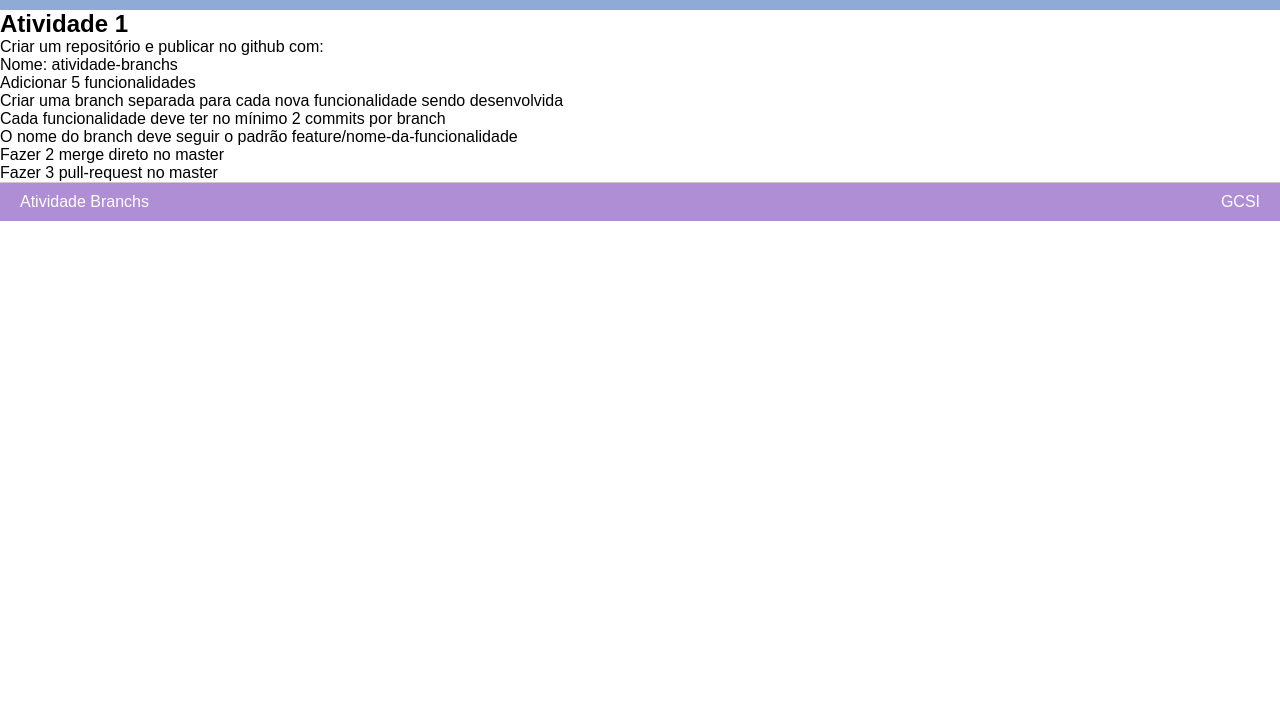
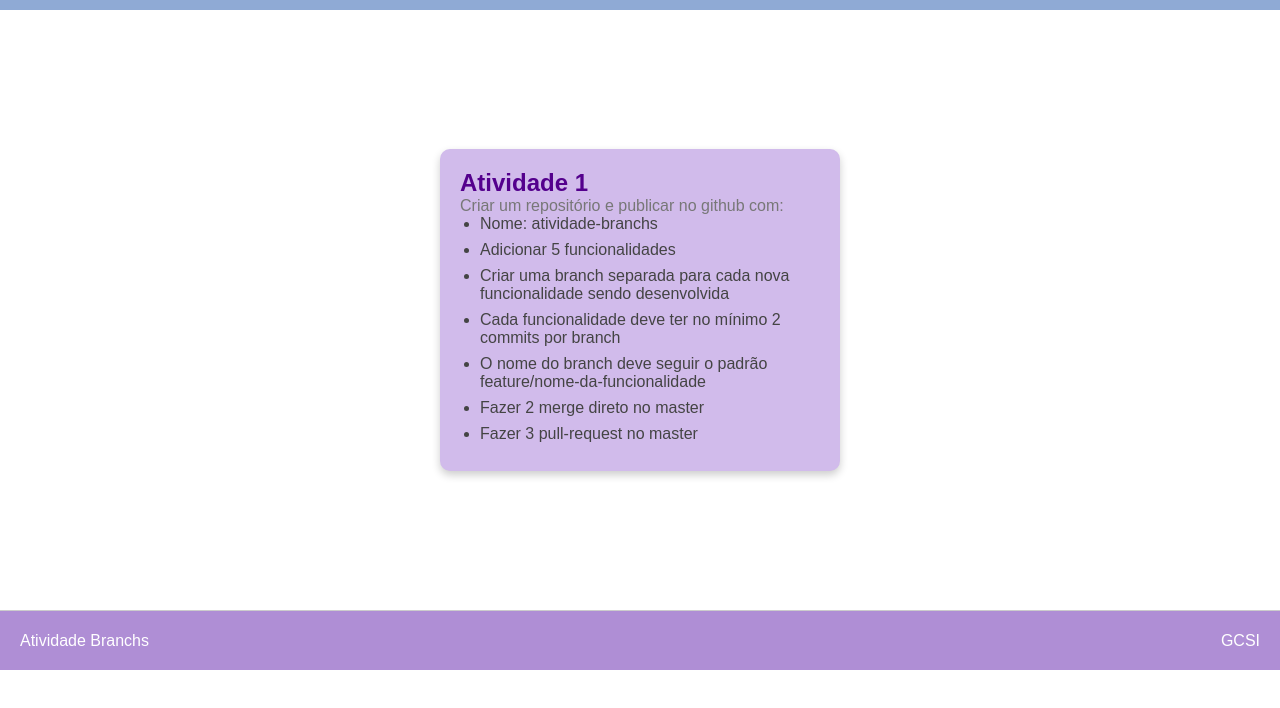
Before and after one commit to rebeca018/atividade-branchs, a plain HTML site: page index.html in a window 1280 px wide. Shown: the part 60-768 px from the top of the page. Drawn offline with Linux system fonts and the light colour scheme.

Commit message:
Css da home

```diff
--- a/styles.css
+++ b/styles.css
@@ -64,6 +64,43 @@ button{
     cursor: pointer;
 }
 
+.container{
+    display: flex;
+    margin: auto;
+    padding: 20px 20px;
+    justify-content: center;
+    align-items: center;
+    width: 600px;
+    height: 600px;
+}
+
+.card {
+    background-color: #d1bbeb;
+    border-radius: 10px;
+    box-shadow: 0px 4px 8px rgba(0, 0, 0, 0.2);
+    padding: 20px;
+    max-width: 400px;
+    margin: 20px;
+}
+
+.card h2{
+    margin-top: 0;
+    color: #54008d;
+}
+
+.card p {
+    color: #777777;
+}
+
+.card ul {
+    padding-left: 20px;
+    color: #444;
+}
+
+.card li {
+    margin-bottom: 8px;
+}
+
 footer {
     display: flex;
     flex-direction: row;
@@ -73,6 +110,7 @@ footer {
     padding: 10px 20px;
     background-color: #af8ed5;
     border-top: 1px solid #ccc;
+    height: 60px;
 }
 
 footer div {
```
